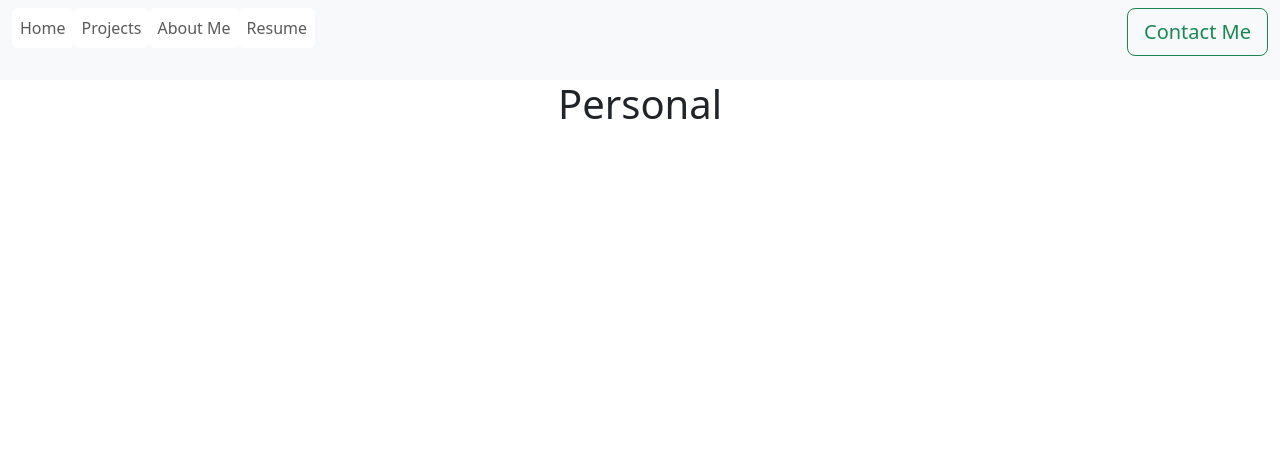
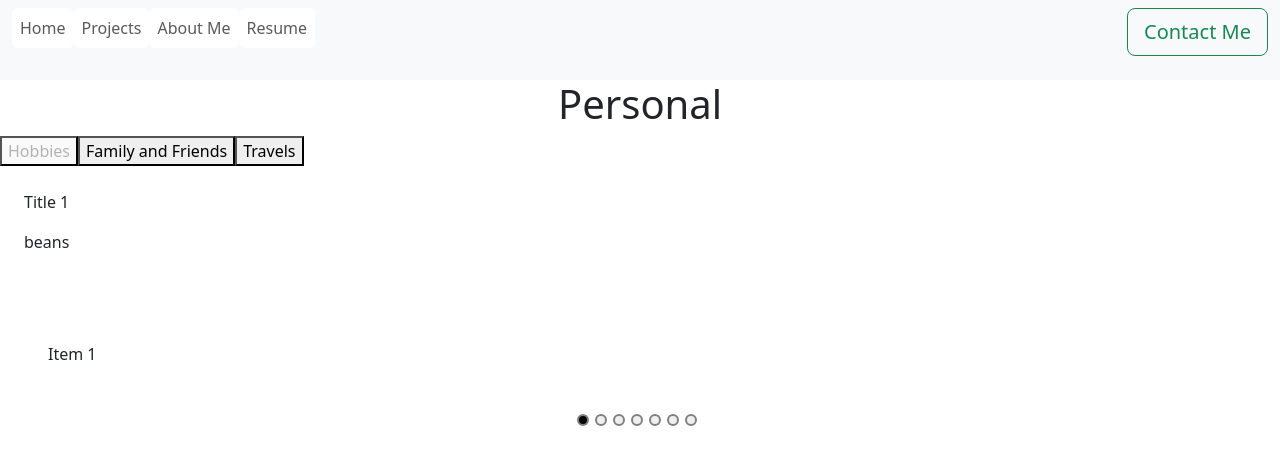
Before and after one commit to Wililee/MyWebsite, a Next.js app: page /personal in a window 1280 px wide. Shown: the top 464 px of the page. Built offline with nearby package versions, Linux system fonts and the light colour scheme.

Commit message:
carosel update

```diff
--- a/package.json
+++ b/package.json
@@ -11,7 +11,9 @@
     "next": "latest",
     "react": "18.2.0",
     "react-bootstrap": "^2.8.0",
-    "react-dom": "18.2.0"
+    "react-dom": "18.2.0",
+    "react-multi-carousel": "^2.8.4",
+    "react-simple-maps": "^3.0.0"
   },
   "devDependencies": {
     "autoprefixer": "^10.4.14",
--- a/pages/index.js
+++ b/pages/index.js
@@ -25,7 +25,7 @@ export default function Home() {
         </Row>
 
         <Row className='p-20'>
-          <HorizontalCardContainer>
+          <HorizontalCardContainer className='px-20'>
             <LabeledCard link="/projects" title="Projects and Achievements" description="Come check out some of my cool projects." imageURL="/../../images/SobarMap.jpg"/>
             <LabeledCard link="/personal" title="About me" description="Learn more about my life and interests." imageURL="/../../images/panarama_top.jpg"/>
             <LabeledCard link="/resume" title="Resume" description="Looking into hiring -> Take a peek at my Resume?" imageURL="/../../images/fib16.jpg"/>
--- a/pages/personal.js
+++ b/pages/personal.js
@@ -4,11 +4,35 @@ import 'bootstrap/dist/css/bootstrap.min.css';
 import {LabeledCard} from '../public/components/containers/LabledCard'
 import {HorizontalCardContainer} from '../public/components/containers/HorizontalCardContainer'
 import {BasePage} from '../public/components/containers/BasePage'
+import { TabContainer } from '../public/components/containers/TabContainer'
+import { MultiItemCarosel } from '../public/components/containers/MultiItemCarosel'
 
 export default function personal() {
+  const items = [
+    {
+        id: 1,
+        tabTitle: 'Hobbies',
+        title: 'Title 1',
+        content: <div><p>beans</p></div>,
+    },
+    {
+        id: 2,
+        tabTitle: 'Family and Friends',
+        title: 'Title 2',
+        content: <div><p>beans</p></div>,
+    },
+    {
+        id: 3,
+        tabTitle: 'Travels',
+        title: 'Title 3',
+        content: <div><p>beans</p></div>,
+    },
+];
+
   return (
     <BasePage title="Personal">
-
+      <TabContainer tabs={items}/>
+      <MultiItemCarosel/>
     </BasePage>
   )
 }
--- a/pages/projects.js
+++ b/pages/projects.js
@@ -15,7 +15,7 @@ export default function projects() {
   return (
     <BasePage title="Projects and Achievements">
         <h1 className='mb-4 text-4xl leading-none tracking-tight text-gray-900 md:text-5xl lg:text-5xl pl-8 pt-8'>Featured Projects</h1>
-        <HorizontalCardContainer>
+        <HorizontalCardContainer className='pl-20'>
             <ProjectCard title="My Website" description="This very website!" skills={["JavaScript", "React", "CSS"]} gitURL="https://github.com/Wililee/myWebite"/>
             <ProjectCard title="SoBar" description="SoBar is a bar hopping app used to create an optimal path for hoping inbetween bars on a night out." skills={["Java", "SQL"]} gitURL="https://github.com/Wililee/SoBarApp"/>
             <ProjectCard title="Project Olympian" description="Health and fitness app with a focus on Social Media and workout sharing." skills={["TypeScript", "React Native", "SQL"]} gitURL="https://github.com/dimitritsampiras/olympian-mobile-app"/>
--- a/public/components/containers/HorizontalCardContainer.js
+++ b/public/components/containers/HorizontalCardContainer.js
@@ -6,8 +6,8 @@ import { Children } from 'react';
 export const HorizontalCardContainer = ({children}) => {
     let i = 1;
     return (
-        <Container style={{padding: 10}}>
-            <Row style={{margin:'auto'}}>
+        <Container className='p-1'>
+            <Row className='m-auto'>
                 {children.map(child => {
                     return <Col key={i++}>{child}</Col>
                 })}
--- /dev/null
+++ b/public/components/containers/MultiItemCarosel.js
@@ -0,0 +1,63 @@
+import Carousel from "react-multi-carousel";
+
+import "react-multi-carousel/lib/styles.css";
+;
+
+export const MultiItemCarosel = () => {
+
+    const responsive = {
+        desktop: {
+          breakpoint: { max: 3000, min: 1024 },
+          items: 3,
+          slidesToSlide: 1 // optional, default to 1.
+        },
+        tablet: {
+          breakpoint: { max: 1024, min: 464 },
+          items: 1,
+          slidesToSlide: 2 // optional, default to 1.
+        },
+        mobile: {
+          breakpoint: { max: 464, min: 0 },
+          items: 1,
+          slidesToSlide: 1 // optional, default to 1.
+        }
+    };
+
+    const CustomRightArrow = ({ onClick, ...rest }) => {
+        const {
+          onMove,
+          carouselState: { currentSlide, deviceType }
+        } = rest;
+        // onMove means if dragging or swiping in progress.
+        return <button onClick={() => onClick()} />;
+      };
+
+
+    return (
+        <Carousel
+        swipeable={true}
+        draggable={true}
+        showDots={true}
+        responsive={responsive}
+        ssr={true} // means to render carousel on server-side.
+        infinite={true}
+        keyBoardControl={true}
+        customTransition="all .5"
+        transitionDuration={500}
+        containerClass="carousel-container"
+        removeArrowOnDeviceType={["tablet", "mobile"]}
+        dotListClass="custom-dot-list-style"
+        itemClass="carousel-item-padding-40-px"
+        className="px-5 border-black m-auto"
+        >
+        <div><br/><br/><p>Item 1</p><br/><br/></div>
+        <div><br/><br/><p>Item 2</p><br/><br/></div>
+        <div><br/><br/><p>Item 3</p><br/><br/></div>
+        <div><br/><br/><p>Item 4</p><br/><br/></div>
+        <div><br/><br/><p>Item 5</p><br/><br/></div>
+        <div><br/><br/><p>Item 6</p><br/><br/></div>
+        <div><br/><br/><p>Item 7</p><br/><br/></div>
+
+        </Carousel>
+
+)}
--- a/public/components/containers/ProjectCard.js
+++ b/public/components/containers/ProjectCard.js
@@ -16,7 +16,7 @@ export const ProjectCard = ({title, description, imageURL, skills, gitURL, style
             styles,
             width: '25rem',
             margin:'auto',
-            }}>
+            }} className='pb-1'>
             <Card.Header>
                 <Row>
                     <Col sm={10} className='text-2xl'>
--- /dev/null
+++ b/public/components/containers/TabContainer.js
@@ -0,0 +1,37 @@
+import { useState, Children } from 'react';
+
+export const TabContainer = ({tabs}) => {
+
+    const [currentTab, setCurrentTab] = useState('1');
+
+
+    const handleTabClick = (e) => {
+        setCurrentTab(e.target.id);
+    }
+
+    return (
+        <div className='w-10/12 pt-12 m-auto'>
+            <div className='flex justify-between text-xl'>
+                {tabs.map((tab, i) =>
+                    <button
+                    key={i}
+                    id={tab.id}
+                    disabled={currentTab === `${tab.id}`}
+                    onClick={(handleTabClick)}
+                    className='bg-gray-300 border-t-2 border-x-2 p-6 w-full hover:bg-gray-500  disabled:bg-white border-black rounded-t-3xl'>
+                        {tab.tabTitle}
+                    </button>
+                )}
+            </div>
+            <div className='text-lg p-4 border-x-2 border-b-2 border-x-black border-b-black'>
+                {tabs.map((tab, i) =>
+                    <div key={i}>
+                        {currentTab === `${tab.id}` && <div><p className='title'>{tab.title}</p>
+                            <div>{tab.content}</div>
+                        </div>}
+                    </div>
+                )}
+            </div>
+        </div>
+    );
+}
```
Also changed, not shown: 1 other file (tests, documents, lock files or other folders).
